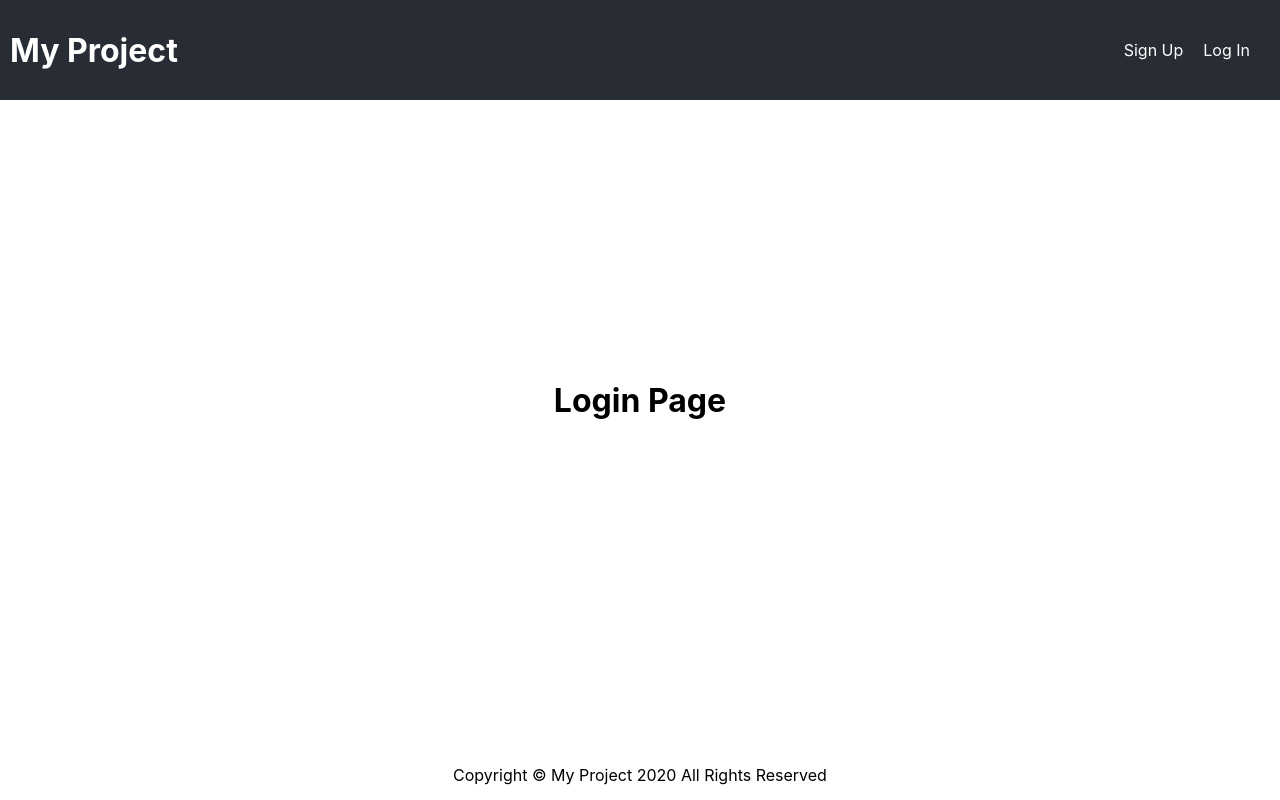
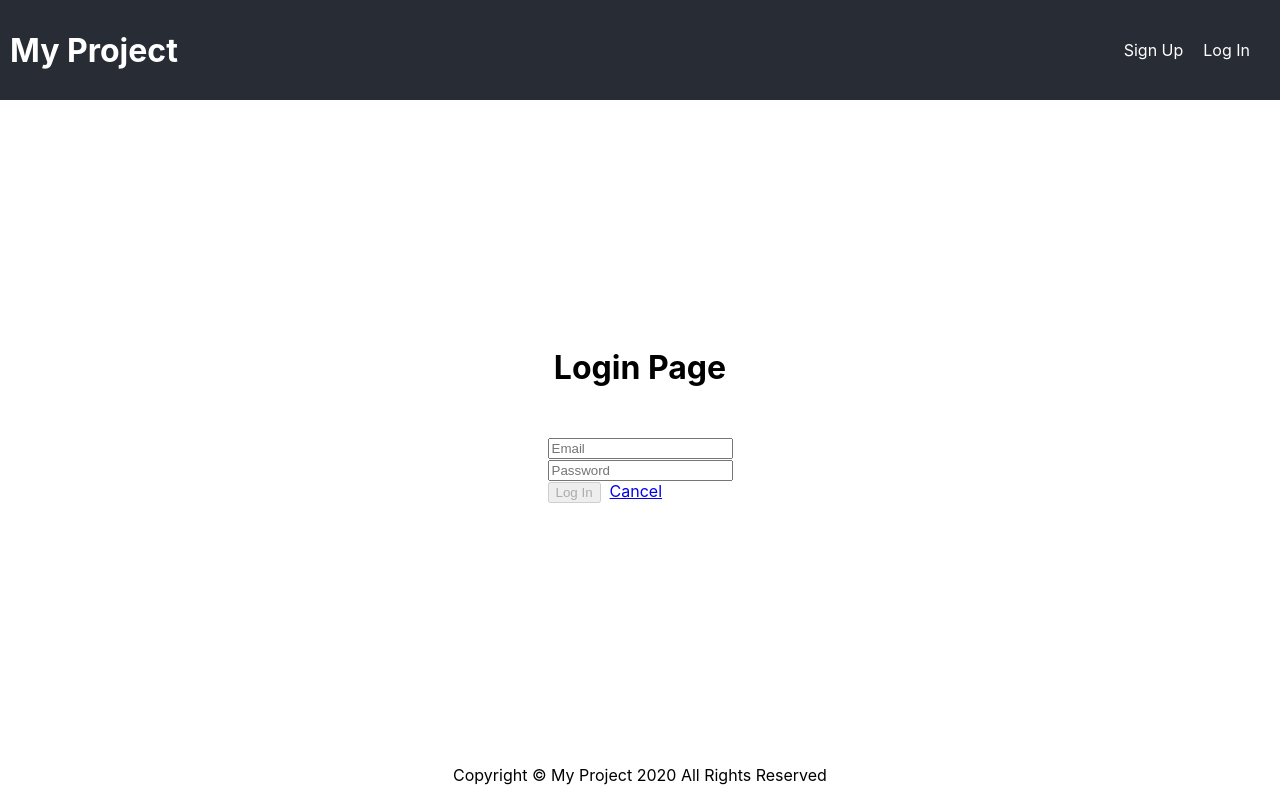
Before and after one commit to stephbarker/national-park-finder-frontend, a React (Create React App) app: page /login in a window 1280 px wide. Built offline with nearby package versions, Linux system fonts and the light colour scheme; the HTML template or start-up script is replaced by a standard one.

Commit message:
finishes login

```diff
--- a/src/pages/LoginPage.js
+++ b/src/pages/LoginPage.js
@@ -1,9 +1,61 @@
+import {useState} from 'react';
+import { Link } from "react-router-dom";
+import {login} from '../services/userService';
+
 function LoginPage(props) {
+    /* component state */
+    const [formState, setFormState] = useState({
+        email: "",
+        password: ""
+    });
+    /* handler function */
+    function handleChange(event) {
+        setFormState(prevState => ({
+            ...prevState,
+            [event.target.name]: event.target.value
+        }));
+    }
+
+    async function handleSubmit(event) {
+        event.preventDefault(); // disable default behaviour
+        if(!formValid()) return; // make sure form is valid
+        try {
+            await login(formState)
+            props.handleSignupOrLogin();
+        } catch(error) {
+            alert(error.message);
+        }
+    }
+
+    /* helper functions */
+    function formValid() {
+        return !!(formState.email && formState.password);
+    }
+
     return (
     <main className='Page'>
         <h1>
             Login Page
         </h1>
+        <form onSubmit={handleSubmit}>
+            <div className="form-group">
+                <div className="col-sm-12">
+                    <input onChange={handleChange} value={formState.email} name="email" placeholder="Email" className="form-control" type="email"/>
+                </div>
+            </div>
+            <div className="form-group">
+                <div className="col-sm-12">
+                    <input onChange={handleChange} value={formState.password}name="password" placeholder="Password" className="form-control" type="password"/>
+                </div>
+            </div>
+            <div className="form-group">
+                <div className="col-sm-12">
+                    <input disabled={!formValid()} value="Log In" className="btn btn-default" type="submit"/>
+                    &nbsp;&nbsp;
+                    <Link to="/">Cancel</Link>
+                </div>
+            </div>
+        </form>
     </main>
   )
 }
```
Also changed, not shown: 1 other file (tests, documents, lock files or other folders).
